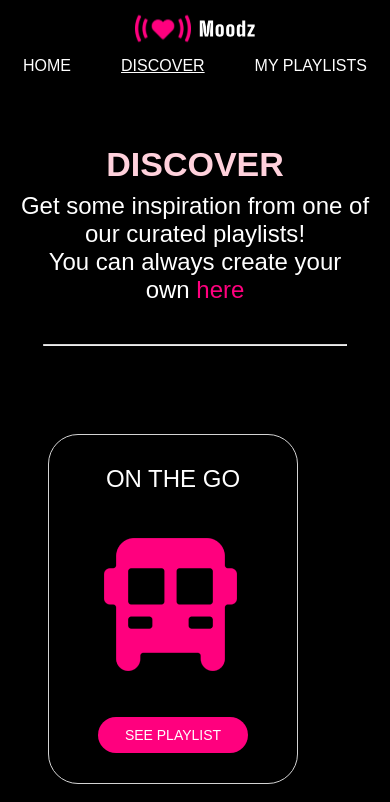
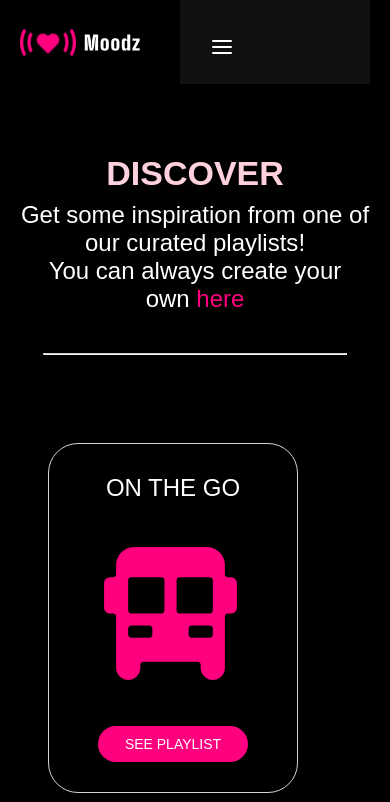
Before and after one commit to vijayanatarajan-coder/moodz, a React (Create React App) app: page /Discover in a window 390 px wide. Shown: the top 802 px of the page. Built offline with nearby package versions, Linux system fonts and the light colour scheme.

Commit message:
header styling made

```diff
--- a/src/Components/Footer/Footer.css
+++ b/src/Components/Footer/Footer.css
@@ -1,4 +1,3 @@
-
 .Footer {
   display: flex;
   background-color: var(--clr-neutral-100);
@@ -15,7 +14,7 @@
   position: absolute;
   left: 0;
   right: 0;
-    margin-top:20px;
+  margin-top: 20px;
 }
 
 @media (max-width: 768px) {
@@ -24,6 +23,7 @@
     flex-direction: column;
     justify-content: center;
     align-items: center;
+    font-size: var(--fs-100);
   }
   #copyrightContainer {
     margin-top: 0;
@@ -35,3 +35,12 @@
     margin-bottom: 3%;
   }
 }
+@media (max-width: 320px) {
+  .Footer {
+    font-size: var(--fs-100);
+    max-width: 236px;
+    position: relative;
+    left: 30px;
+    margin: 12px;
+  }
+}
--- a/src/Components/Footer/Footer.jsx
+++ b/src/Components/Footer/Footer.jsx
@@ -5,11 +5,11 @@ import Logo from "../Logo/Logo";
 const Footer = () => {
   return (
     <div className="Footer">
-      <Logo/>
-      <div id='copyrightContainer'>
+      <Logo />
+      <div id="copyrightContainer">
         <footer>© 2025 Moodz AB. All rights reserved.</footer>
       </div>
-    </div >
+    </div>
   );
 };
 
--- a/src/Components/Header/Header.css
+++ b/src/Components/Header/Header.css
@@ -10,8 +10,8 @@
 @media (max-width: 768px) {
   .header {
     display: flex;
-      flex-direction: column;
-      justify-content: center;
+    flex-direction: row;
+    justify-content: space-around;
     align-items: center;
     margin-bottom: 8%;
   }
--- a/src/Components/Nav/Nav.css
+++ b/src/Components/Nav/Nav.css
@@ -1,18 +1,69 @@
 .nav {
-  column-gap: 50px;
   display: flex;
+  align-items: center;
+  justify-content: space-between;
+  padding: 15px 20px;
+  background-color: #111;
+  color: white;
+  position: sticky;
+  top: 0;
+  z-index: 10;
+}
+
+.logo {
+  font-size: 20px;
+  font-weight: bold;
+}
+
+.nav-links {
+  display: flex;
+  gap: 20px;
 }
 
 .navItem {
-  text-transform: uppercase;
   text-decoration: none;
   color: white;
-  font-family: var(--ff-regular);
-  font-size:var(--fs-200);
-  font-weight: 300;
-  letter-spacing: 1%;
+  font-size: 18px;
+  transition: 0.3s;
 }
 
-.underline {
-  text-decoration: underline !important;
+.navItem.underline {
+  border-bottom: 2px solid white;
 }
+
+.menu-button {
+  background: none;
+  border: none;
+  color: white;
+  font-size: 24px;
+  cursor: pointer;
+  display: none;
+}
+
+@media (max-width: 480px) {
+  .menu-button {
+    display: block;
+  }
+  header {
+    display: flex;
+    flex-direction: row;
+    margin-bottom: 0px;
+    justify-content: space-around;
+  }
+
+  .nav-links {
+    display: none;
+    flex-direction: column;
+    position: absolute;
+    top: 60px;
+    right: 0;
+    background-color: #111;
+    width: 200px;
+    padding: 15px;
+    box-shadow: 0 4px 6px rgba(0, 0, 0, 0.2);
+  }
+
+  .nav-links.open {
+    display: flex;
+  }
+}
--- a/src/Components/Nav/Nav.jsx
+++ b/src/Components/Nav/Nav.jsx
@@ -1,30 +1,47 @@
-import React from "react";
+import React, { useState } from "react";
 import { Link, useLocation } from "react-router-dom";
+import { FiMenu, FiX } from "react-icons/fi"; // Import icons
 import "./Nav.css";
 
 const Nav = () => {
   const location = useLocation();
   const activeLink = location.pathname;
+  const [menuOpen, setMenuOpen] = useState(false);
 
-  const getClassName = (path) => {
-    if (activeLink === path) {
-      return "navItem underline";
-    } else {
-      return "navItem";
-    }
-  };
+  const getClassName = (path) =>
+    activeLink === path ? "navItem underline" : "navItem";
 
   return (
     <nav className="nav">
-      <Link className={getClassName("/")} to="/">
+      {/* Menu Button - Visible only on Mobile */}
+      <button className="menu-button" onClick={() => setMenuOpen(!menuOpen)}>
+        {menuOpen ? <FiX size={24} /> : <FiMenu size={24} />}
+      </button>
+
+      {/* Navigation Links - Show/Hide based on menuOpen */}
+      <div className={`nav-links ${menuOpen ? "open" : ""}`}>
+        <Link
+          className={getClassName("/")}
+          to="/"
+          onClick={() => setMenuOpen(false)}
+        >
           Home
         </Link>
-      <Link className={getClassName("/Discover")} to="/Discover">
+        <Link
+          className={getClassName("/Discover")}
+          to="/Discover"
+          onClick={() => setMenuOpen(false)}
+        >
           Discover
         </Link>
-      <Link className={getClassName("/MyPlayLists")} to="/MyPlayLists">
+        <Link
+          className={getClassName("/MyPlayLists")}
+          to="/MyPlayLists"
+          onClick={() => setMenuOpen(false)}
+        >
           My PlayLists
         </Link>
+      </div>
     </nav>
   );
 };
```
Lines whose indentation alone changed are shown as unchanged.
